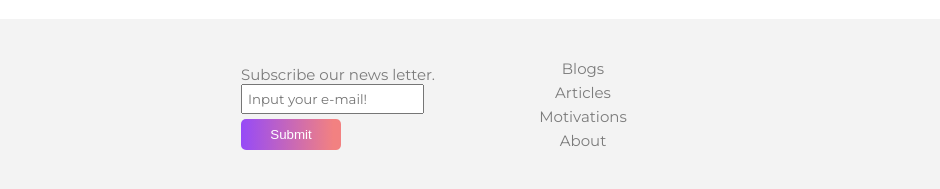
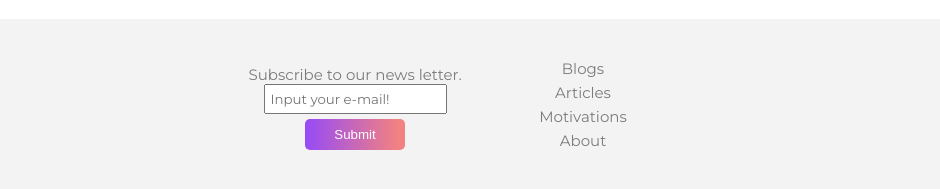
Before and after one commit to yakohere/blog-web, a React (Create React App) app: page / in a window 1280 px wide. Shown: the part 1292-1481 px from the top of the page, without its empty margins (171-1111 px from the left). Built offline with nearby package versions, Linux system fonts and the light colour scheme; the HTML template or start-up script is replaced by a standard one.

Commit message:
aligning

```diff
--- a/src/Components/UI/Footer.js
+++ b/src/Components/UI/Footer.js
@@ -6,7 +6,7 @@ const footer = () => {
     <Container>
       <div className="footer">
         <div className="notify">
-          Subscribe our news letter.
+          Subscribe to our news letter.
           <input type="text" placeholder="Input your e-mail!" />
           <button type="submit">Submit</button>
         </div>
@@ -50,7 +50,7 @@ const Container = styled.div`
       width: 50%;
       color: #7b7b7b;
       font-size: 15px;
-
+      text-align: center;
       box-sizing: border-box;
       @media screen and (max-width: 728px) {
         width: 100%;
```
